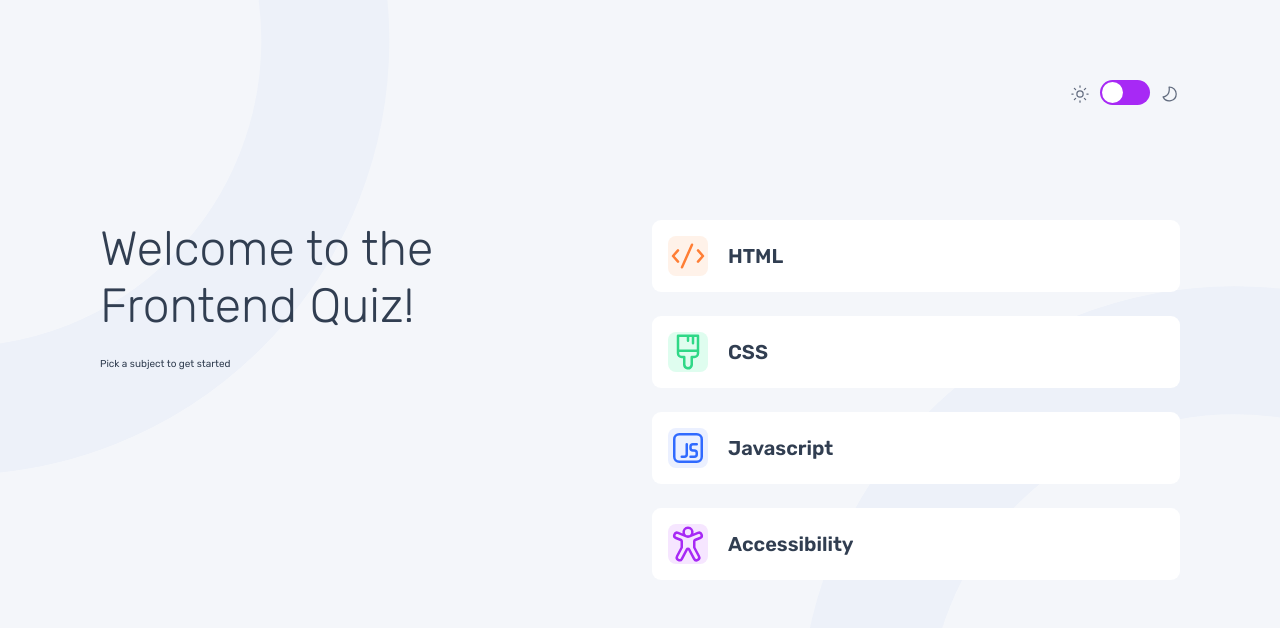
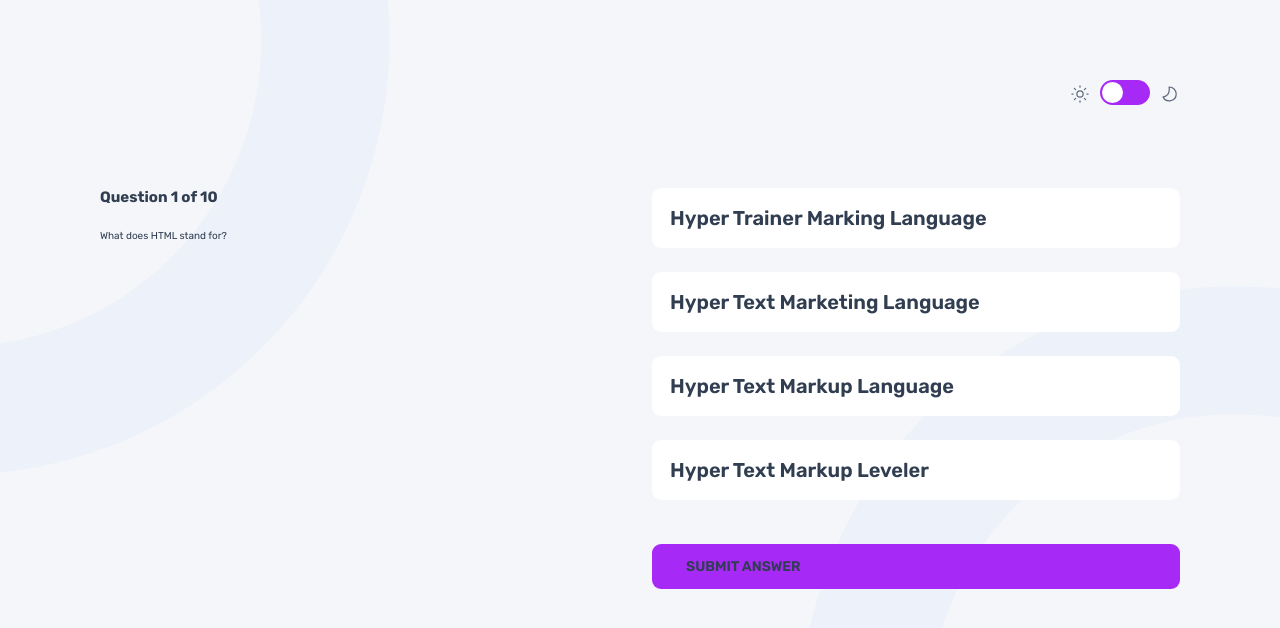
Before and after one commit to MatthewPCope/Frontend_Quiz_App, a plain HTML site: page index.html in a window 1280 px wide. Both pictures are taken after a click on the button "HTML". Drawn offline with Linux system fonts and the light colour scheme.

Commit message:
going to the next page

```diff
--- a/index.html
+++ b/index.html
@@ -48,12 +48,27 @@
 
   <!-- Quiz/Game Screen -->
   <section id="quiz-page" class="hidden">
-    <h2>Question 1</h2>
-    <p>What is the capital of France?</p>
-    <button class="answer">Paris</button>
-    <button class="answer">Rome</button>
-    <button class="answer">Madrid</button>
-    <button class="answer">Berlin</button>
+    <div class="container">
+      <div class="two-columns">
+        <div class="heading">
+          <h2></h2>
+        </div>
+        <div >
+          <p></p>
+        </div>
+      </div>
+        <div class="answers buttons">
+          <button class="answer btn"></button>
+          <button class="answer btn"></button>
+          <button class="answer btn"></button>
+          <button class="answer btn"></button>
+          <button id="submit-answer" class="btn-submit hidden btn">Submit Answer</button>
+        </div>
+        <div>
+
+        </div>
+
+    </div>
   </section>
 
   <!-- Score Screen -->
--- a/script.js
+++ b/script.js
@@ -1,3 +1,97 @@
+document.addEventListener('DOMContentLoaded', function() {
+    const categoryButtons = document.querySelectorAll('.btn');
+    const quizPage = document.getElementById('quiz-page');
+    const openingPage = document.getElementById('opening-page');
+    const quizTitle = quizPage.querySelector('h2');
+    const quizQuestion = quizPage.querySelector('p');
+    const answerButtons = quizPage.querySelectorAll('.answer');
+    const submitButton = document.getElementById('submit-answer');
+
+    let currentQuestionIndex = 0;
+    let currentQuiz = {};
+    let selectedAnswer = '';
+
+    // Load the quiz data
+    fetch('data.json')
+        .then(response => response.json())
+        .then(data => {
+            const quizzes = data.quizzes;
+
+            // Add click event listeners to each category button
+            categoryButtons.forEach(button => {
+                button.addEventListener('click', function() {
+                    const category = this.textContent.trim();
+                    currentQuiz = quizzes.find(quiz => quiz.title === category);
+                    if (currentQuiz) {
+                        // Reset question index and load the first question
+                        currentQuestionIndex = 0;
+                        loadQuestion();
+
+                        // Hide the opening page and show the quiz page
+                        openingPage.classList.add('hidden');
+                        quizPage.classList.remove('hidden');
+                    }
+                });
+            });
+        });
+
+    // Function to load a question
+    function loadQuestion() {
+        const questionObj = currentQuiz.questions[currentQuestionIndex];
+        const totalQuestions = currentQuiz.questions.length;
+
+        // Update the title with current question number and total questions
+        quizTitle.textContent = `Question ${currentQuestionIndex + 1} of ${totalQuestions}`;
+        quizQuestion.textContent = questionObj.question;
+
+        // Populate the answers
+        answerButtons.forEach((button, index) => {
+            button.textContent = questionObj.options[index];
+            button.classList.remove('selected');
+            button.onclick = () => {
+                answerButtons.forEach(btn => btn.classList.remove('selected'));
+                button.classList.add('selected');
+                selectedAnswer = questionObj.options[index];
+            };
+        });
+    }
+
+    // Function to check the answer when submitting
+    submitButton.addEventListener('click', function() {
+        if (selectedAnswer) {
+            const questionObj = currentQuiz.questions[currentQuestionIndex];
+            checkAnswer(selectedAnswer, questionObj.answer);
+        }
+    });
+
+    // Function to check the answer
+    function checkAnswer(selected, correct) {
+        if (selected === correct) {
+            alert('Correct!');
+        } else {
+            alert('Wrong answer.');
+        }
+
+        // Load the next question or show the score
+        currentQuestionIndex++;
+        if (currentQuestionIndex < currentQuiz.questions.length) {
+            loadQuestion();
+        } else {
+            showScore();
+        }
+    }
+
+    // Function to show the score
+    function showScore() {
+        quizPage.classList.add('hidden');
+        const scorePage = document.getElementById('score-page');
+        scorePage.classList.remove('hidden');
+        document.getElementById('score').textContent = `Your score: ${currentQuestionIndex} / ${currentQuiz.questions.length}`;
+    }
+});
+
+
+
 // document.getElementById('start-button').addEventListener('click', startQuiz);
 // document.getElementById('restart-button').addEventListener('click', restartQuiz);
 
--- a/style.css
+++ b/style.css
@@ -138,9 +138,10 @@ input[type="checkbox"]:checked + .switch::after {
 .hidden {
     display: none;
 }
-.active {
+.visible {
     display: block;
 }
+
 h1{
     font-size: 4.8rem;
     font-weight: 300;
@@ -162,8 +163,8 @@ h1{
     padding: 1.6rem;
     border-radius: 9px;
     text-decoration: none;
-    /* transition: all 0.3s; */
-    border: none;
+    transition: all 0.3s;
+    border: 2px solid transparent;
     cursor: pointer;
     font-family: inherit;
     display: flex;
@@ -173,7 +174,24 @@ h1{
 }
 .btn:hover,
 .btn:active{
-    border: 1px solid var(--purple)
+    border-color: var(--purple);
+}
+.btn-submit {
+    width: 100%;
+    background-color: var(--purple);
+    color: var(--text-color);
+    font-size: 1.4rem;
+    text-transform: uppercase;
+    padding: 1.2rem 3.2rem;
+    text-decoration: none;
+    transition: all 0.3s;
+    border: 2px solid transparent;
+    cursor: pointer;
+    margin-top: 20px;
+}
+
+.btn-submit:hover {
+    border-color: var(--hover-border-color);
 }
 .dark-button{
     position: absolute;
@@ -196,6 +214,8 @@ h1{
     background-color: #f6e6ff;
     border-radius: 8px;
 }
+
+
 
 @media(min-width: 48em){
     body{
```
